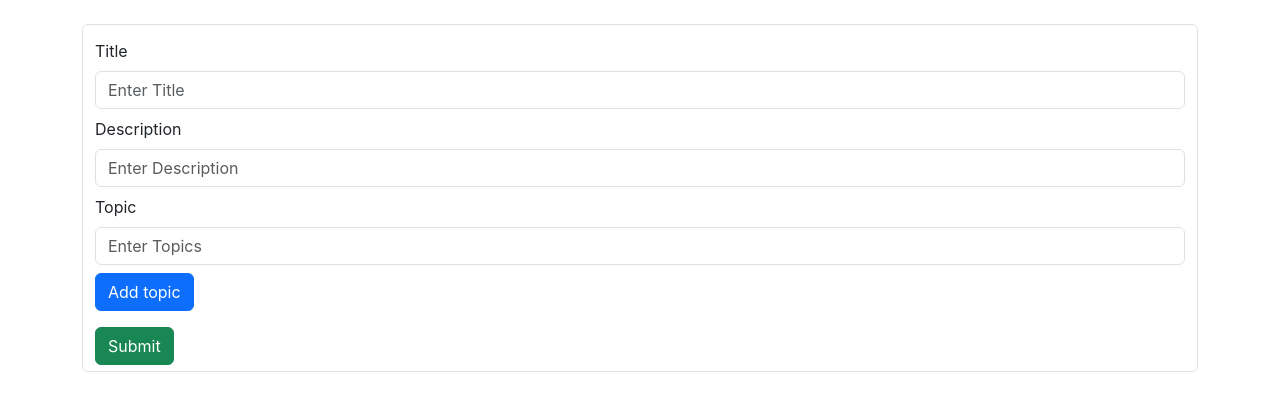
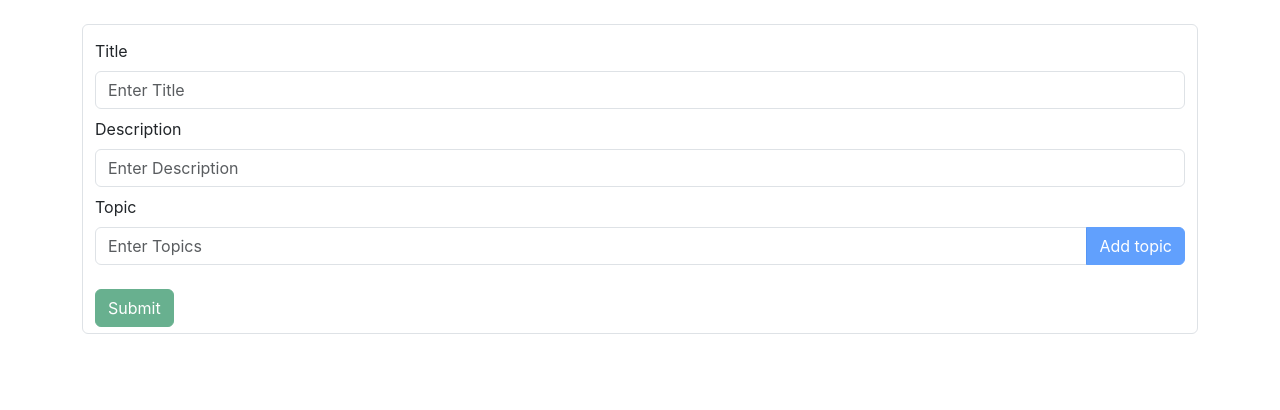
Before and after one commit to freakflames29/agenda_maker, a React (Create React App) app: page / in a window 1280 px wide. Shown: the top 410 px of the page. Built offline with nearby package versions, Linux system fonts and the light colour scheme.

Commit message:
added btn disable feature

```diff
--- a/src/Components/AgendaAdd.js
+++ b/src/Components/AgendaAdd.js
@@ -1,28 +1,46 @@
 import {useState} from "react";
 
-const AgendaAdd=()=>{
+const AgendaAdd = () => {
+    // data handler states
     const [title, setTitle] = useState("")
     const [desc, setDesc] = useState("")
     const [topic, setTopic] = useState("")
     const [toppicArray, setToppicArray] = useState([])
 
-
+    //error handlers state
     const [titleError, setTitleError] = useState(false)
     const [descError, setDescError] = useState(false)
     const [topicError, setTopicError] = useState(false)
 
+    //btn disable handler states
+
 
     // functions to handler error handler on focus lost
+    const [btnDisable, setBtnDisable] = useState(true)
+    const btnDisableChangeHandler = () => {
+
+        if (title.length > 0 && desc.length > 0 && topic.length > 0) {
+            setBtnDisable(false)
+        } else {
+            setBtnDisable(true)
+        }
+    }
     const titleErrorFocusHandler = () => {
+        btnDisableChangeHandler()
+
         console.log("i called")
         console.log(title.length)
         if (title.length === 0) {
             setTitleError(true)
-        } else if(title.length>0)
+        } else if (title.length > 0)
             setTitleError(false)
 
     }
+
+
     const descErrorFocusHandler = () => {
+        btnDisableChangeHandler()
+
         if (desc.length === 0) {
             setDescError(true)
         } else
@@ -30,6 +48,8 @@ const AgendaAdd=()=>{
 
     }
     const topicErrorFocusHandler = () => {
+        btnDisableChangeHandler()
+
         if (topic.length === 0) {
             setTopicError(true)
         } else
@@ -40,13 +60,16 @@ const AgendaAdd=()=>{
     // functions to get datas from input fields
 
     const titleChangeHandler = e => {
+        btnDisableChangeHandler()
         setTitle(e.target.value);
     }
     const descChangeHandler = e => {
+        btnDisableChangeHandler()
         setDesc(e.target.value)
     }
 
     const topicChangeHandler = (e) => {
+        btnDisableChangeHandler()
         setTopic(e.target.value)
     }
 
@@ -59,15 +82,16 @@ const AgendaAdd=()=>{
         })
     }
 
-    let listElemets = toppicArray.map(topic=> (<li key={Math.random()} className={"list-group-item"}>{topic}</li>))
+    let listElemets = toppicArray.map(topic => (<li key={Math.random()} className={"list-group-item"}>{topic}</li>))
 
-    return (<div className={"container mt-4"}>
+    return (
+        <div className={"container mt-4"}>
             <form className={"form-control"}>
                 <label htmlFor="title" className={"form-label mt-2"}>Title</label>
                 <input type="text" placeholder={"Enter Title"} required={true} id={"title"} className={"form-control"}
                        onChange={titleChangeHandler} onBlur={titleErrorFocusHandler}/>
                 {
-                titleError &&  (
+                    titleError && (
                         <div>
                             <code color={"red"}> Title filed cant be empty</code><br/>
                         </div>
@@ -75,39 +99,44 @@ const AgendaAdd=()=>{
                 }
 
 
-
                 <label htmlFor="desc" className={"form-label mt-2"}>Description</label>
                 <input type="text" placeholder={"Enter Description"} required={true} id={"desc"}
                        className={"form-control"} onChange={descChangeHandler} onBlur={descErrorFocusHandler}/>
 
                 {
-                descError &&  (
+                    descError && (
                         <div>
-                        <code color={"red"}> Description  cant be empty</code><br/>
+                            <code color={"red"}> Description cant be empty</code><br/>
                         </div>
                     )
                 }
-
                 <label htmlFor="Topic" className={"form-label mt-2"}>Topic</label>
+                <div className="input-group mb-3">
                     <input type="text" placeholder={"Enter Topics"} required={true} id={"Topic"}
                            className={"form-control"} onChange={topicChangeHandler} onBlur={topicErrorFocusHandler}/>
 
+                    <button className={"btn  btn-primary  "} onClick={addTopicHandler}
+                            disabled={btnDisable} type={"button"} id="button-addon1">Add topic
+                    </button>
+                </div>
+
                 {
-                topicError &&  (
+                    topicError && (
                         <div>
                             <code color={"red"}> Add atleast one topic !</code><br/>
                         </div>
                     )
                 }
 
-            <button className={"btn  btn-primary mt-2"} onClick={addTopicHandler} disabled={topicError}>Add topic</button>
+
                 <ul className="list-group mt-2">
                     {listElemets}
                 </ul>
 
-            <button className={"btn  btn-success mt-2"}>Submit</button>
+                <button className={"btn  btn-success mt-2"} disabled={btnDisable}>Submit</button>
             </form>
-    </div>);
+        </div>
+    );
 
 }
 export default AgendaAdd;
```
Lines whose indentation alone changed are shown as unchanged.
